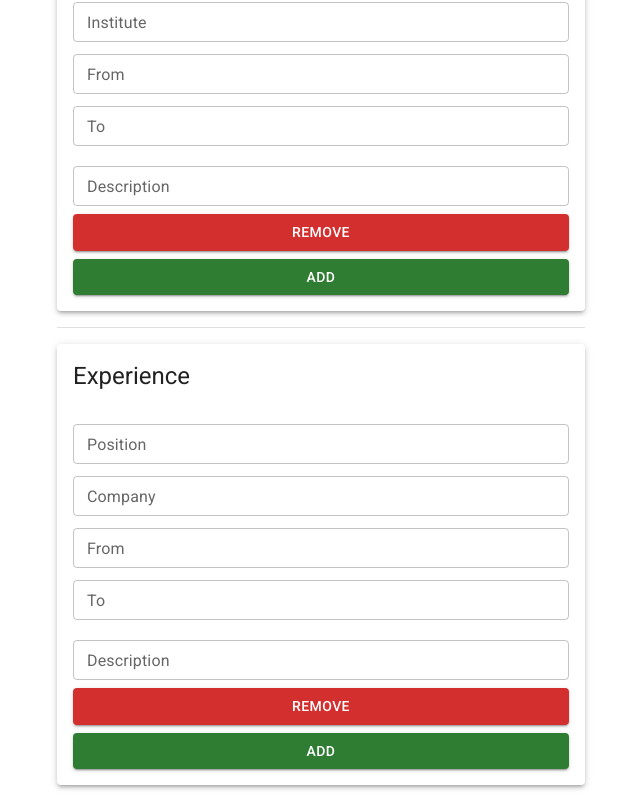
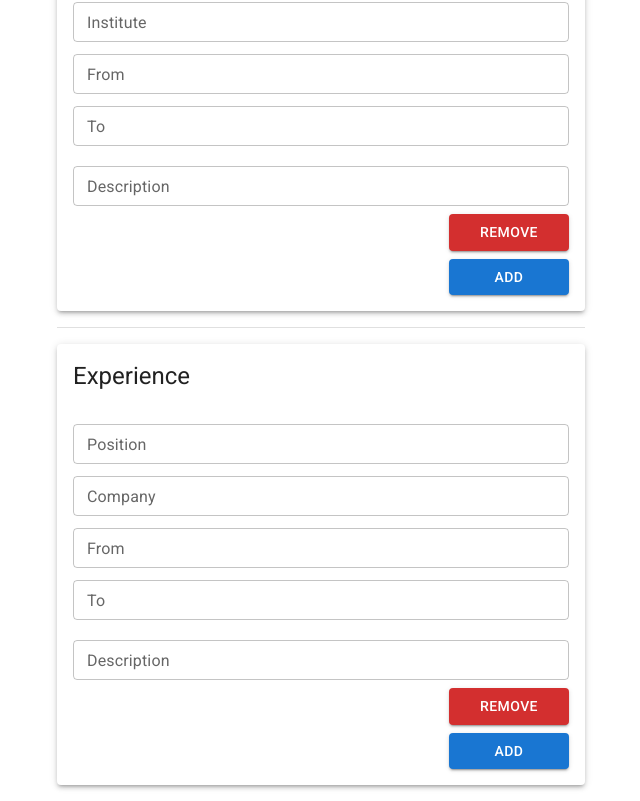
Before and after one commit to Himesh9512/CV-generator, a React (Vite) app: page / in a window 1280 px wide. Shown: the part 619-1420 px from the top of the page, without its empty margins (23-663 px from the left). Built offline with nearby package versions, Linux system fonts and the light colour scheme.

Commit message:
Add onClick eventhandler

```diff
--- a/package.json
+++ b/package.json
@@ -14,11 +14,13 @@
     "@mui/icons-material": "^5.11.16",
     "@mui/material": "^5.12.3",
     "react": "^18.2.0",
-    "react-dom": "^18.2.0"
+    "react-dom": "^18.2.0",
+    "uuid": "^9.0.0"
   },
   "devDependencies": {
     "@types/react": "^18.0.28",
     "@types/react-dom": "^18.0.11",
+    "@types/uuid": "^9.0.1",
     "@vitejs/plugin-react": "^3.1.0",
     "typescript": "^4.9.3",
     "vite": "^4.2.0"
--- a/src/components/form/SectionWrapper.tsx
+++ b/src/components/form/SectionWrapper.tsx
@@ -1,5 +1,6 @@
 import Typography from "@mui/material/Typography";
 import Paper from "@mui/material/Paper";
+
 import { ReactNode } from "react";
 
 interface SectionProps {
--- a/src/components/form/education/EducationItem.tsx
+++ b/src/components/form/education/EducationItem.tsx
@@ -86,7 +86,11 @@ const EducationItem = ({
 				value={description}
 				onInput={(e) => handleInputChange(e, "education", index)}
 			/>
-			<Button variant="contained" color="error">
+			<Button
+				sx={{ width: 120, alignSelf: "end" }}
+				variant="contained"
+				color="error"
+				onClick={() => handleRemoveItem(id, "education")}>
 				remove
 			</Button>
 		</Box>
--- a/src/components/form/education/EducationSection.tsx
+++ b/src/components/form/education/EducationSection.tsx
@@ -29,7 +29,11 @@ const EducationSection = ({
 					handleRemoveItem={handleRemoveItem}
 				/>
 			))}
-			<Button variant="contained" color="success">
+			<Button
+				variant="contained"
+				color="primary"
+				sx={{ alignSelf: "end", width: 120 }}
+				onClick={() => handleAddItem("education")}>
 				ADD
 			</Button>
 		</SectionWrapper>
--- a/src/components/form/experience/ExperienceItem.tsx
+++ b/src/components/form/experience/ExperienceItem.tsx
@@ -86,7 +86,15 @@ const ExperienceItem = ({
 				value={description}
 				onInput={(e) => handleInputChange(e, "experience", index)}
 			/>
-			<Button variant="contained" color="error">
+			<Button
+				sx={{
+					width: 120,
+					alignSelf: "end",
+				}}
+				component="button"
+				variant="contained"
+				color="error"
+				onClick={() => handleRemoveItem(id, "experience")}>
 				remove
 			</Button>
 		</Box>
--- a/src/components/form/experience/ExperienceSection.tsx
+++ b/src/components/form/experience/ExperienceSection.tsx
@@ -1,7 +1,9 @@
-import { Experience } from "../../../types/cv_interface";
 import SectionWrapper from "../SectionWrapper";
 import ExperienceItem from "./ExperienceItem";
+
 import Button from "@mui/material/Button";
+
+import { Experience } from "../../../types/cv_interface";
 import { AddItem, InputChange, RemoveItem } from "../../../types/functions_type";
 
 interface ExperienceProps {
@@ -28,7 +30,11 @@ const ExperienceSection = ({
 					handleRemoveItem={handleRemoveItem}
 				/>
 			))}
-			<Button variant="contained" color="success">
+			<Button
+				variant="contained"
+				color="primary"
+				sx={{ alignSelf: "end", width: 120 }}
+				onClick={() => handleAddItem("experience")}>
 				ADD
 			</Button>
 		</SectionWrapper>
--- a/src/components/form/personal/PersonalDetailsSection.tsx
+++ b/src/components/form/personal/PersonalDetailsSection.tsx
@@ -1,7 +1,8 @@
-import { PersonalDetails } from "../../../types/cv_interface";
 import SectionWrapper from "../SectionWrapper";
 
 import TextField from "@mui/material/TextField";
+
+import { PersonalDetails } from "../../../types/cv_interface";
 import { InputChange } from "../../../types/functions_type";
 
 interface PersonalDetailsProps {
--- a/src/layouts/Main.tsx
+++ b/src/layouts/Main.tsx
@@ -3,10 +3,11 @@ import Form from "../components/form/Form";
 import Grid from "@mui/material/Grid";
 import Container from "@mui/material/Container";
 
-import { FormEvent, useState } from "react";
+import { useState } from "react";
+
+import { emptyCv } from "../utils/emptyCv";
 
 import { CV } from "../types/cv_interface";
-import { emptyCv } from "../utils/emptyCv";
 import { InputChange, AddItem, RemoveItem } from "../types/functions_type";
 
 const Main = () => {
--- a/src/utils/emptyCv.ts
+++ b/src/utils/emptyCv.ts
@@ -1,3 +1,4 @@
+import { v4 as uuidv4 } from "uuid";
 import { CV } from "../types/cv_interface";
 
 export const emptyCv: CV = {
@@ -9,6 +10,6 @@ export const emptyCv: CV = {
 		phone: "",
 		summary: "",
 	},
-	education: [{ id: "", course: "", institute: "", from: "", to: "", description: "" }],
-	experience: [{ id: "", position: "", company: "", from: "", to: "", description: "" }],
+	education: [{ id: uuidv4(), course: "", institute: "", from: "", to: "", description: "" }],
+	experience: [{ id: uuidv4(), position: "", company: "", from: "", to: "", description: "" }],
 };
--- a/tsconfig.json
+++ b/tsconfig.json
@@ -14,7 +14,10 @@
 		"resolveJsonModule": true,
 		"isolatedModules": true,
 		"noEmit": true,
-		"jsx": "react-jsx"
+		"jsx": "react-jsx",
+		"noImplicitAny": true,
+		"noImplicitThis": true,
+		"strictNullChecks": true
 	},
 	"include": ["src"],
 	"references": [{ "path": "./tsconfig.node.json" }]
```
Also changed, not shown: 1 other file (tests, documents, lock files or other folders).
